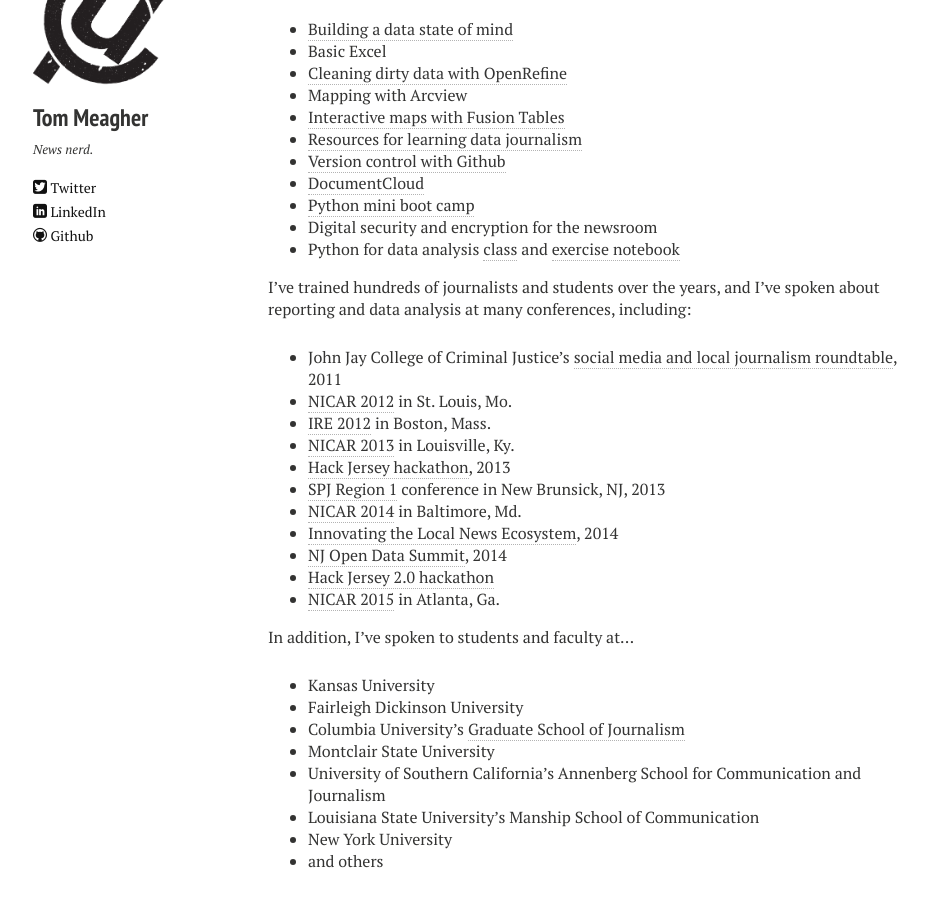
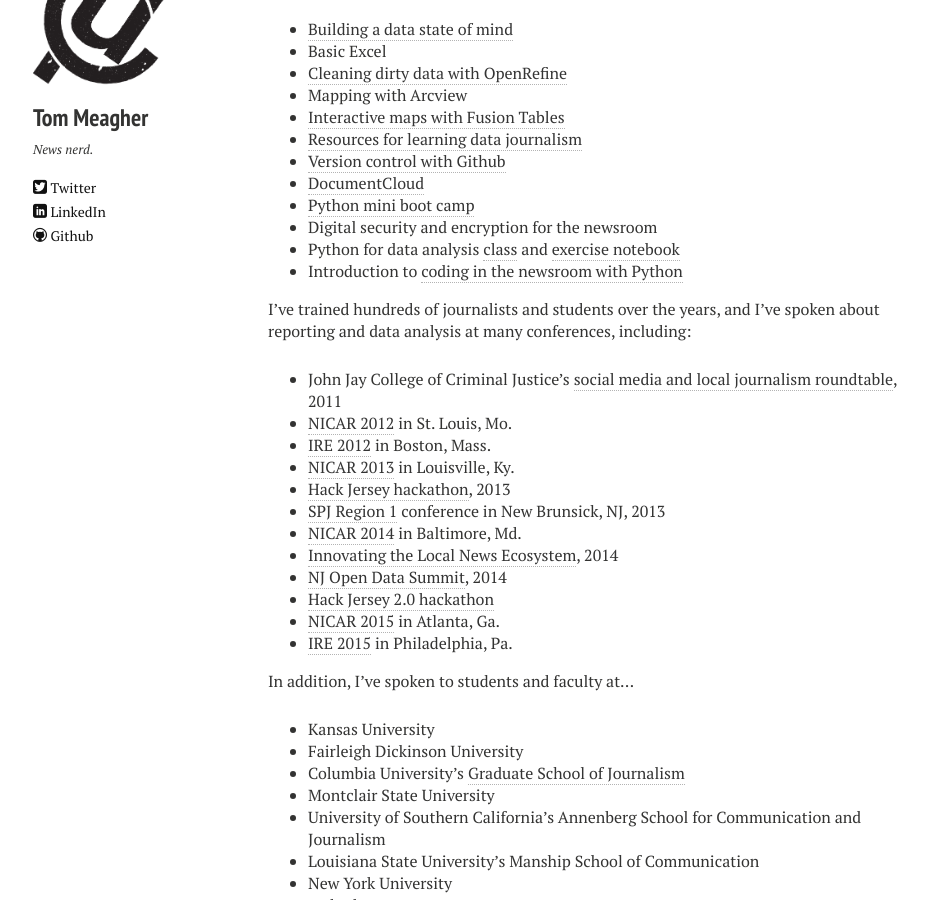
Before and after one commit to tommeagher/tommeagher.github.io, a Jekyll site: the page built from classes.md, in a window 1280 px wide and 900 px high, scrolled down 480 px. Shown: the whole window, without its empty margins (52-980 px from the left). Built offline with Jekyll 4.4.1, drawn with Linux system fonts in a browser that asks for light colours; nearby versions of some CDN libraries.

Commit message:
added IRE stuff to classes

```diff
--- a/classes.md
+++ b/classes.md
@@ -25,6 +25,7 @@
 * [Python mini boot camp](http://www.github.com/ireapps/pycar)
 * Digital security and encryption for the newsroom
 * Python for data analysis [class](https://tswicegood.github.io/python-data-science-intro/) and [exercise notebook](http://nbviewer.ipython.org/github/tswicegood/python-data-science-intro/blob/gh-pages/Python%20for%20Data%20Analysis%20at%20NICAR15.ipynb)
+* Introduction to [coding in the newsroom with Python](http://www.tommeagher.com/pythonIRE15)
 
 I've trained hundreds of journalists and students over the years, and I've spoken about reporting and data analysis at many conferences, including:
 
@@ -39,6 +40,7 @@
 * [NJ Open Data Summit](http://www.hackjersey.com/event/open-data-nj/), 2014
 * [Hack Jersey 2.0 hackathon](http://www.hackjersey.com/2015/03/hack-jersey-2-0-is-officially-underway/)
 * [NICAR 2015](http://ire.org/conferences/nicar2015/) in Atlanta, Ga.
+* [IRE 2015](http://ire.org/conferences/ire-2015/) in Philadelphia, Pa.
 
 In addition, I've spoken to students and faculty at...
 
```
Also changed, not shown: 2 other files.
